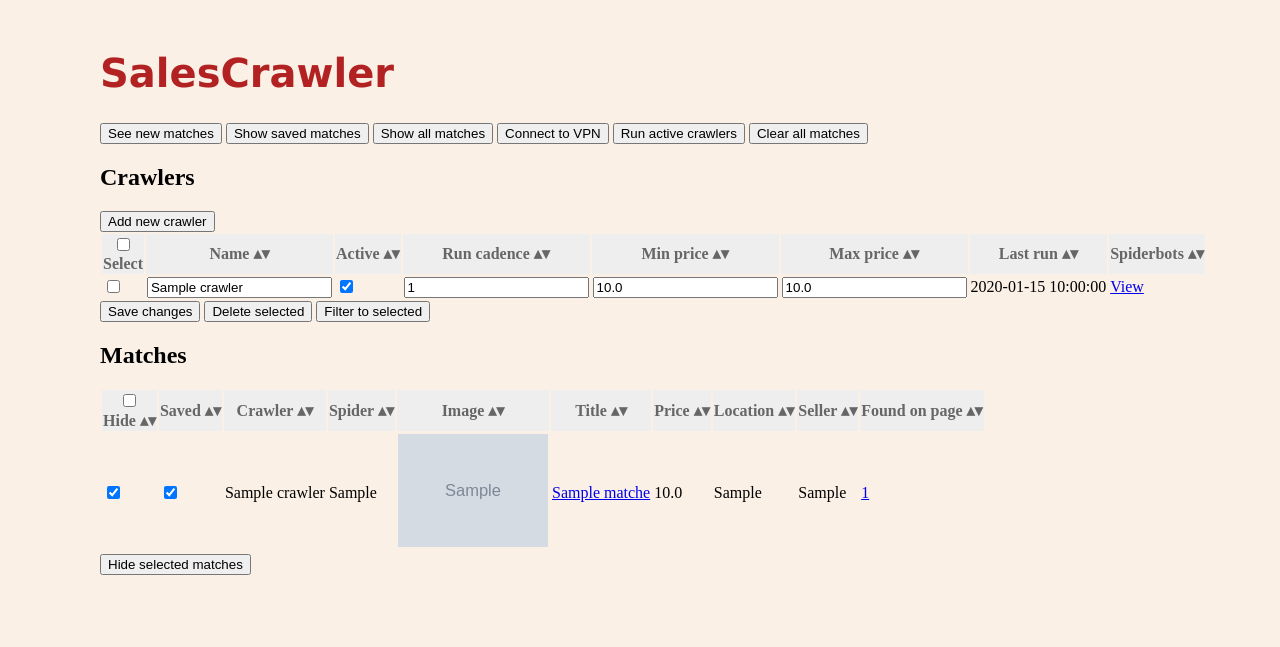
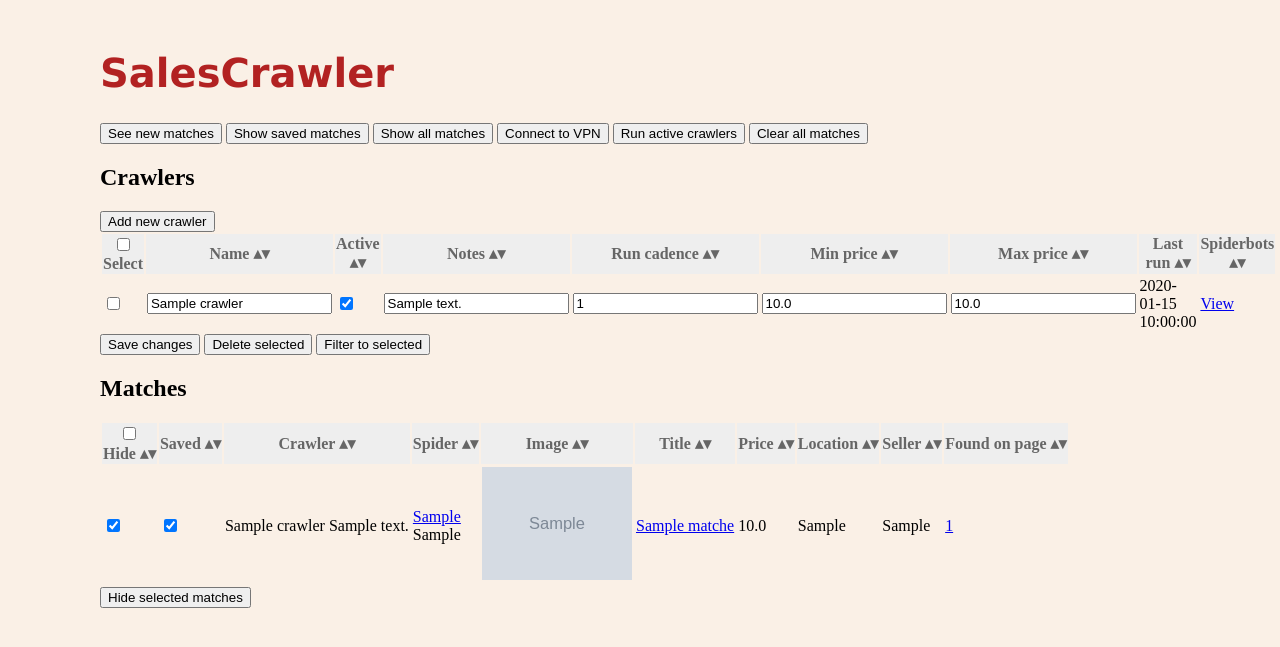
Before and after one commit to otapi/salescrawler, a Flask app: page /all in a window 1280 px wide. Shown: the top 647 px of the page. Run offline with Flask 2, Linux system fonts and the light colour scheme; tables that the repository leaves empty hold one stand-in row (values such as "Sample post"); grey boxes marked "Sample" are stand-in pictures; some libraries are stand-ins or nearby versions.

Commit message:
note and searchterm

```diff
--- a/main.py
+++ b/main.py
@@ -104,6 +104,7 @@ def crawler_update():
                     if crawler:
                         crawler.active = True if ("active" in values and values["active"] == "on") else False
                         crawler.name = values["name"]
+                        crawler.notes = values["notes"]
                         crawler.runcadence = float(values["runcadence"])
                         crawler.maxprice = float(values["maxprice"]) if values["maxprice"] and values["maxprice"] != '' and float(values["maxprice"]) !=0 else None
                         crawler.minprice = float(values["minprice"]) if values["minprice"] and values["minprice"] != '' and float(values["minprice"]) !=0 else None
@@ -113,7 +114,7 @@ def crawler_update():
 
     return redirect('/')
 
-@app.route('/new_crawler', methods=['GET', 'POST'])
+@app.route('/new-crawler', methods=['GET', 'POST'])
 def new_crawler():
     form = forms.CrawlerForm(request.form)
     if request.method == 'POST' and form.validate():
--- a/models.py
+++ b/models.py
@@ -8,6 +8,8 @@ class Crawler(db.Model):
     # Should it run?
     active = db.Column(db.Boolean, default=True)
     name = db.Column(db.String(255), nullable=False, unique=True)
+    # User notes
+    notes = db.Column(db.String(2550))
     # hours - How frequent should it run?
     runcadence = db.Column(db.Integer(), default=True)
     # When run last time?
--- a/templates/main.html
+++ b/templates/main.html
@@ -24,6 +24,7 @@
         <th class="sorttable_nosort"><input type="checkbox" onclick="toggle(this, '_selected');" /><br/>Select</th>
         <th>Name</th>
         <th>Active</th>
+        <th>Notes</th>
         <th>Run cadence</th>
         <th>Min price</th>
         <th>Max price</th>
@@ -36,11 +37,12 @@
             <td>{{render_input_bool(crawler.crawlerid, 'selected', False)}}</td>
             <td>{{render_input_text(crawler.crawlerid, 'name', crawler.name)}}</td>
             <td>{{render_input_bool(crawler.crawlerid, 'active', crawler.active)}}</td>
+            <td>{{render_input_text(crawler.crawlerid, 'notes', crawler.notes)}}</td>
             <td>{{render_input_number(crawler.crawlerid, 'runcadence', crawler.runcadence)}}</td>
             <td>{{render_input_number(crawler.crawlerid, 'minprice', crawler.minprice)}}</td>
             <td>{{render_input_number(crawler.crawlerid, 'maxprice', crawler.maxprice)}}</td>
             <td>{{crawler.lastrun}}</td>
-            <td><a href="{{ url_for('spiderbots', crawlerid=crawler.crawlerid) }}">View</td>
+            <td><a href="{{ url_for('spiderbots', crawlerid=crawler.crawlerid) }}">View</a></td>
             <input type="text" name="{{ crawler.crawlerid }}_{{ dummy }}" value="dummy" hidden="true"/>
           </tr>
         {% endfor %}
@@ -71,8 +73,15 @@
           <tr>
             <td>{{render_input_bool(match.matchid, 'hide', match.hide)}}</td>
             <td>{{render_input_bool(match.matchid, 'saved', match.saved)}}</td>
-            <td>{{match.spiderbot.crawler.name}}</td>
-            <td>{{match.spiderbot.spider}}</td>
+            <td>
+              <div class="tooltip">{{match.spiderbot.crawler.name}}
+                <span class="tooltiptext">{{match.spiderbot.crawler.notes}}</span>
+              </div>
+            </td>
+            <td><a href="{{ url_for('spiderbots', crawlerid=match.spiderbot.crawlerid) }}">{{match.spiderbot.spider}}</a>
+              <br/>
+              {{match.spiderbot.searchterm}}
+            </td>
             <td><img src="/static{{match.image}}" loading="lazy" alt="..." width="150"></td>
             <td><a href="{{match.url}}">{{match.title}}</a></td>
             <td>{{ '{:,}'.format(match.price) if match.price else None }}</td>
```
